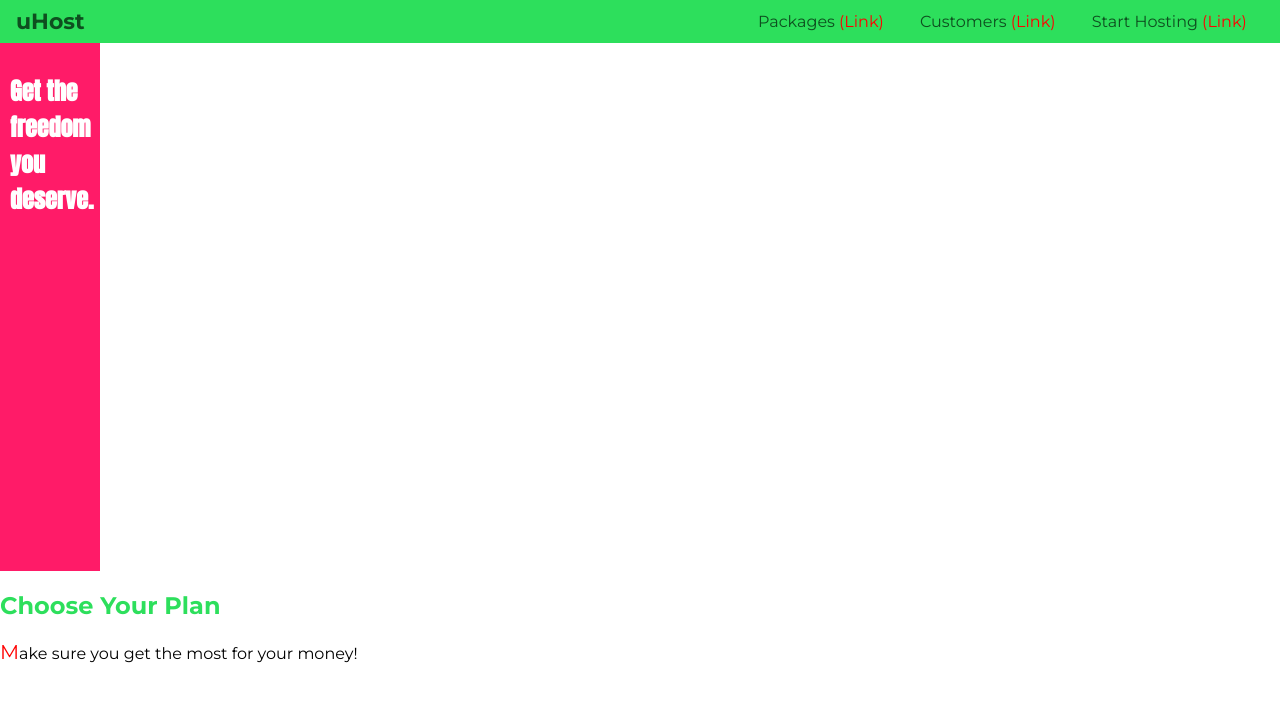
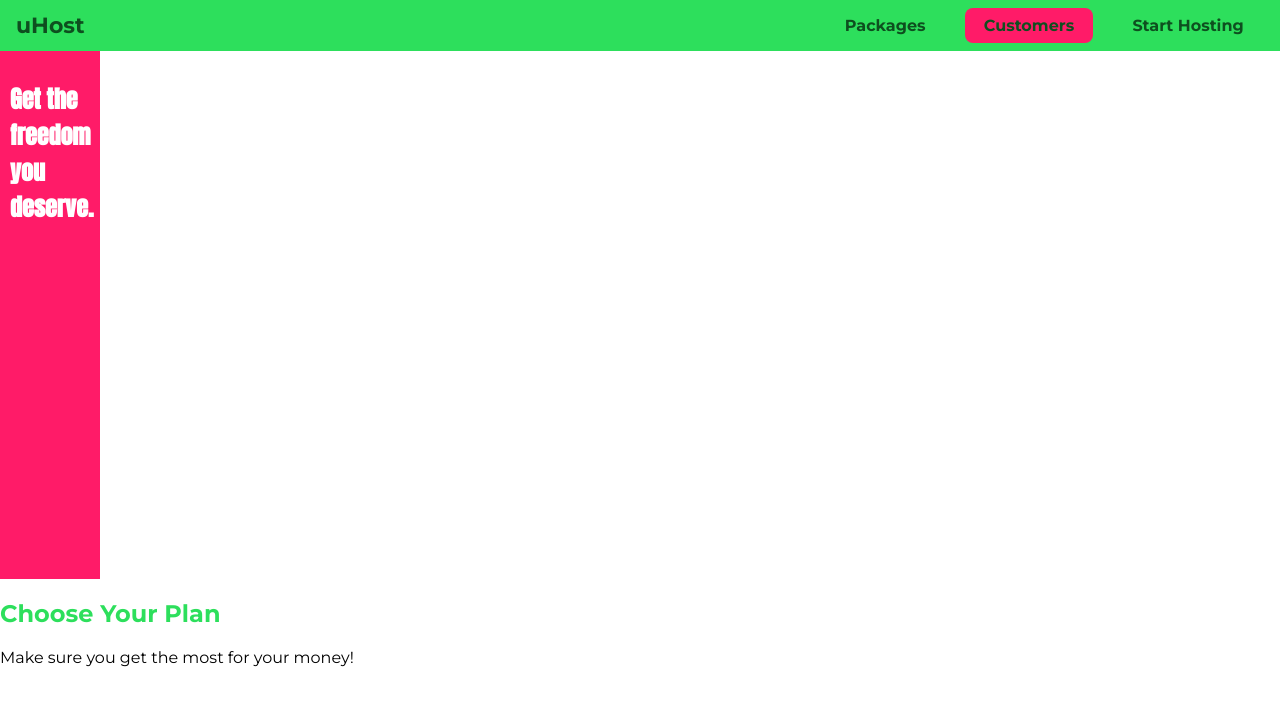
Before and after one commit to TidalRose/Retry_Coding, a plain HTML site: page Main/index.html in a window 1280 px wide. Drawn offline with Linux system fonts and the light colour scheme.

Commit message:
made a button!

```diff
--- a/Main/index.html
+++ b/Main/index.html
@@ -23,7 +23,7 @@
                 <li class="main-nav__item">
                     <a href="packages/index.html">Packages</a>
                 </li>
-                <li class="main-nav__item">
+                <li class="main-nav__item main-nav__item--cta">
                     <a href="customers/index.html">Customers</a>
                 </li>
                 <li class="main-nav__item">
--- a/Main/main.css
+++ b/Main/main.css
@@ -68,22 +68,26 @@ body {
 .main-nav__item a {
     text-decoration: none;
     color: #0e4f1f;
+    font-weight: bold;
+    padding: 3px;
 }
 
-.main-nav__item a::after {
-    content: " (Link)";
-    color: red;
+.main-nav__item a:hover,
+.main-nav__item a:active {
+    color: white;
+    border-bottom: 5px solid white;
 }
 
-.main-nav__item a:hover {
+.main-nav__item--cta {
     color: white;
+    background: #ff1b68;
+    padding: 8px 16px;
+    border-radius: 8px;
 }
 
-.main-nav__item a:active {
-    color: white;
+.main-nav__item--cta a:hover,
+.main-nav__item--cta a:active {
+    color: #ff1b68;
+    background: white;
+    border: none;
 }
-
-p::first-letter {
-    color: red;
-    font-size: 20px;
-}
```
